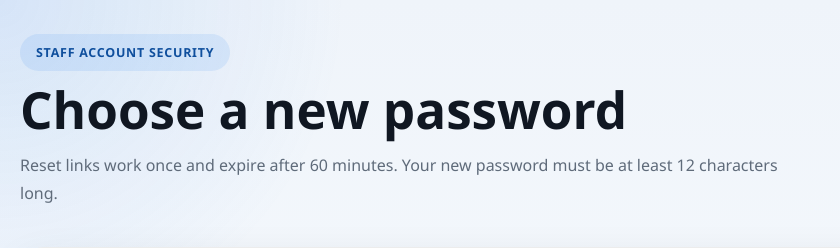
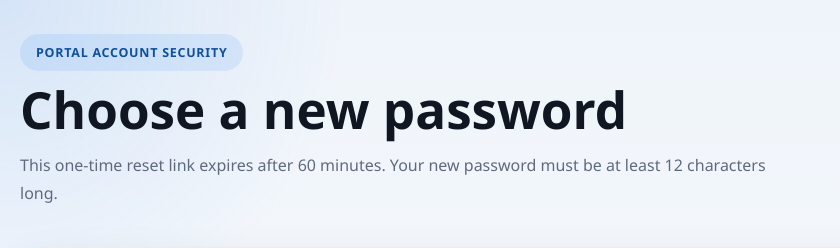
Before and after one commit to Bar-aka/BaniLogistics-site, a PHP site: page /password-reset.php in a window 1280 px wide. Shown: the top 248 px of the page, without its empty margins (0-840 px from the left). Run offline with PHP 8.4, Linux system fonts and the light colour scheme.

Commit message:
Harden the portal password reset page

```diff
--- a/password-reset.php
+++ b/password-reset.php
@@ -2,6 +2,10 @@
 declare(strict_types=1);
 
 require_once __DIR__ . '/auth.php';
+
+header('Cache-Control: no-store, no-cache, must-revalidate, max-age=0');
+header('Referrer-Policy: no-referrer');
+header('X-Content-Type-Options: nosniff');
 
 $token = trim((string) ($_POST['token'] ?? $_GET['token'] ?? ''));
 $error = '';
@@ -25,16 +29,17 @@ if ($_SERVER['REQUEST_METHOD'] === 'POST') {
   <head>
     <meta charset="UTF-8">
     <meta name="viewport" content="width=device-width, initial-scale=1.0">
-    <title>Reset Staff Password | Bani Global Logistics Limited</title>
+    <meta name="referrer" content="no-referrer">
+    <title>Reset Portal Password | Bani Global Logistics Limited</title>
     <link rel="stylesheet" href="/css/style.css">
   </head>
   <body class="dashboard-page">
     <main class="dashboard-shell">
       <section class="dashboard-hero">
         <div>
-          <div class="eyebrow">Staff account security</div>
+          <div class="eyebrow">Portal account security</div>
           <h1>Choose a new password</h1>
-          <p>Reset links work once and expire after 60 minutes. Your new password must be at least 12 characters long.</p>
+          <p>This one-time reset link expires after 60 minutes. Your new password must be at least 12 characters long.</p>
         </div>
       </section>
 
```
